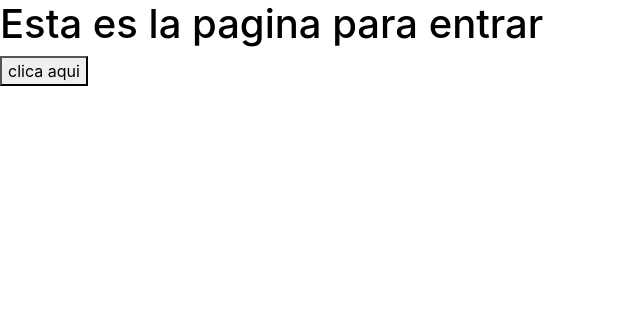
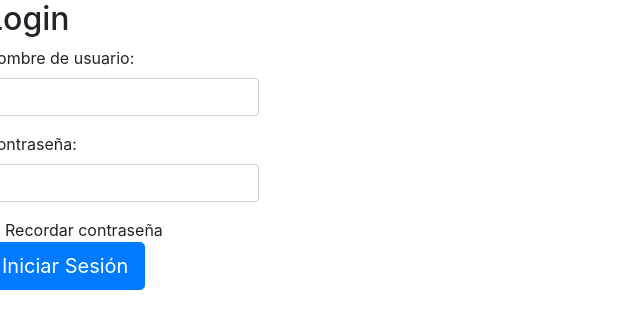
Before and after one commit to ielgstrom/PROYECTO-FINAL-FRONT-END, a React (Create React App) app: page / in a window 1280 px wide. Shown: the top 328 px of the page, without its empty margins (0-640 px from the left). Built offline with nearby package versions, Linux system fonts and the light colour scheme.

Commit message:
Implementando Login en React sin CSS

```diff
--- a/package.json
+++ b/package.json
@@ -9,6 +9,7 @@
     "@testing-library/react": "^11.2.7",
     "@testing-library/user-event": "^12.8.3",
     "bootstrap": "^4.6.0",
+    "prop-types": "^15.7.2",
     "react": "^17.0.2",
     "react-dom": "^17.0.2",
     "react-player": "^2.9.0",
--- a/src/App.js
+++ b/src/App.js
@@ -2,17 +2,32 @@ import { useState } from "react";
 import React from "react";
 
 import { PagPrincipal } from "./componentes/PagPrincipal";
+import { Login } from "./componentes/Login";
+
 function App() {
-  const [login, setLogin] = useState(true);
-  const cambiar = () => {
-    setLogin(!login);
-  };
+  /*const [login, setLogin] = useState(true);
+    const cambiar = () => {
+    setLogin(!login);*/
+
+    const [datosAcceso, setDatosAcceso] = useState({
+    username: "",
+    password: "",
+    recordarPassword: true,
+  });
 
   return (
     <>
-      {login && <h1 className="login">Esta es la pagina para entrar</h1>}
+    {/*   {login && <h1 className="login">Esta es la pagina para entrar</h1>}
       {!login && <PagPrincipal />}
-      {login && <button onClick={cambiar}>clica aqui</button>}
+      {login && <button onClick={cambiar}>clica aqui</button>} */}
+
+      <div className="contenedor row center dark">
+
+        <Login
+          datosAcceso={datosAcceso}
+          setDatosAcceso={setDatosAcceso}
+        />
+      </div>
     </>
   );
 }
--- /dev/null
+++ b/src/componentes/Login.js
@@ -0,0 +1,85 @@
+//import PropTypes from "prop-types";
+import { useState } from "react";
+import { useFormulario } from "../hooks/useFormulario";
+import {
+  datosAccesoSchema
+} from "../schemas/datosSchemas";
+
+export const Login = (props) => {
+  const {
+    datosRegistro,
+    datosAcceso,
+    setDatosAcceso,
+  } = props;
+  const {
+    datos: { username, password, recordarPassword },
+    setDato,
+    formularioInvalido,
+  } = useFormulario(datosAcceso);
+  const [error, setError] = useState(false);
+  const compruebaLogin = (e) => {
+    e.preventDefault();
+    if (
+      username === datosRegistro.username &&
+      password === datosRegistro.password
+    ) {
+      setDatosAcceso({ username, password, recordarPassword });
+      setError(false);
+    } else {
+      setError(true);
+    }
+  };
+  return (
+    <>
+      <div class>
+        <h2>Login</h2>
+        <form noValidate onSubmit={compruebaLogin}>
+          <div className="form-group">
+            <label htmlFor="username">Nombre de usuario:</label>
+            <input
+              type="text"
+              value={username}
+              onChange={setDato}
+              className="form-control"
+              id="username"
+            />
+          </div>
+          <div className="form-group">
+            <label htmlFor="password">Contraseña:</label>
+            <input
+              type="password"
+              value={password}
+              onChange={setDato}
+              id="password"
+              className="form-control"
+            />
+          </div>
+          <div className="form-check">
+            <input
+              type="checkbox"
+              id="recordarPassword"
+              className="form-check-input"
+              checked={recordarPassword}
+              onChange={setDato}
+            />
+            <label htmlFor="recordarPassword" className="form-check-label">
+              Recordar contraseña
+            </label>
+          </div>
+          <button
+            className="boton-inicio-sesion btn btn-primary btn-lg"
+            type="submit"
+          //disabled={formularioInvalido}
+          >
+            Iniciar Sesión
+          </button>
+          {error && <p className="error">Credenciales erróneas</p>}
+        </form>
+      </div>
+    </>
+  );
+};
+
+Login.propTypes = {
+  datosAcceso: datosAccesoSchema,
+};
--- a/src/componentes/Reproductor/Reproductor.js
+++ b/src/componentes/Reproductor/Reproductor.js
@@ -108,7 +108,7 @@ export const Reproductor = ({ ListaCancionesPrueba }) => {
       setCancionPuesta(lista[0]);
     }
   };
-
+// eslint-disable-next-line
   useEffect(() => nextSong(ListaCancionesPrueba), [ListaCancionesPrueba]);
 
   const previousSong = () => {
--- /dev/null
+++ b/src/hooks/useFormulario.js
@@ -0,0 +1,27 @@
+import { useEffect, useState } from "react";
+
+export const useFormulario = (datosIniciales) => {
+  const [datos, setDatos] = useState(datosIniciales);
+  const [formularioInvalido, setFormularioInvalido] = useState(true);
+  const setDato = (e) => {
+    setDatos({
+      ...datos,
+      [e.target.id]:
+        e.target.type === "checkbox" ? e.target.checked : e.target.value,
+    });
+  };
+  useEffect(() => {
+    setFormularioInvalido(false);
+    for (const i in datos) {
+      if (datos[i] === "") {
+        setFormularioInvalido(true);
+        break;
+      }
+    }
+  }, [datos]);
+  return {
+    datos,
+    formularioInvalido,
+    setDato,
+  };
+};
--- /dev/null
+++ b/src/schemas/datosSchemas.js
@@ -0,0 +1,7 @@
+import PropTypes from "prop-types";
+
+export const datosAccesoSchema = PropTypes.shape({
+  username: PropTypes.string.isRequired,
+  password: PropTypes.string.isRequired,
+  recordarPassword: PropTypes.bool.isRequired,
+}).isRequired;
```
Also changed, not shown: 1 other file (tests, documents, lock files or other folders).
